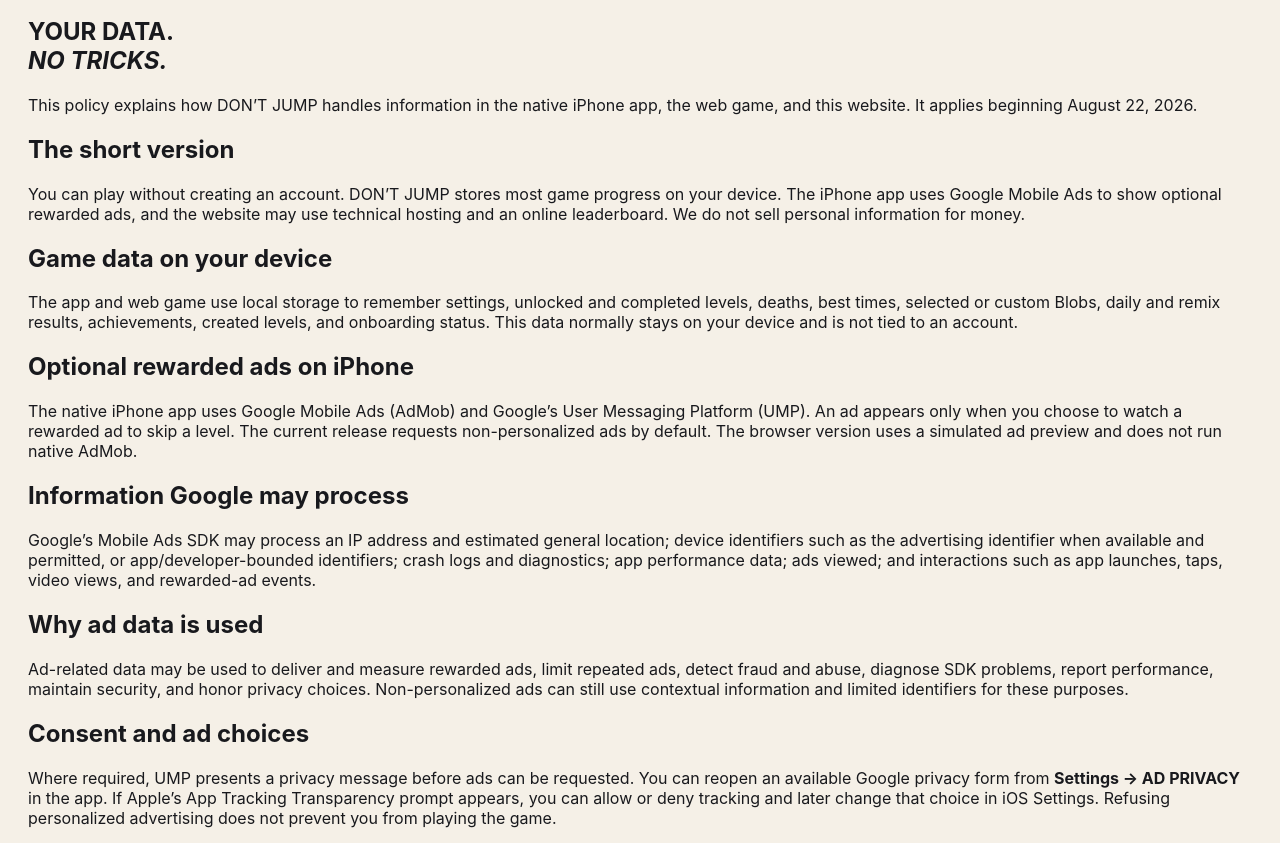
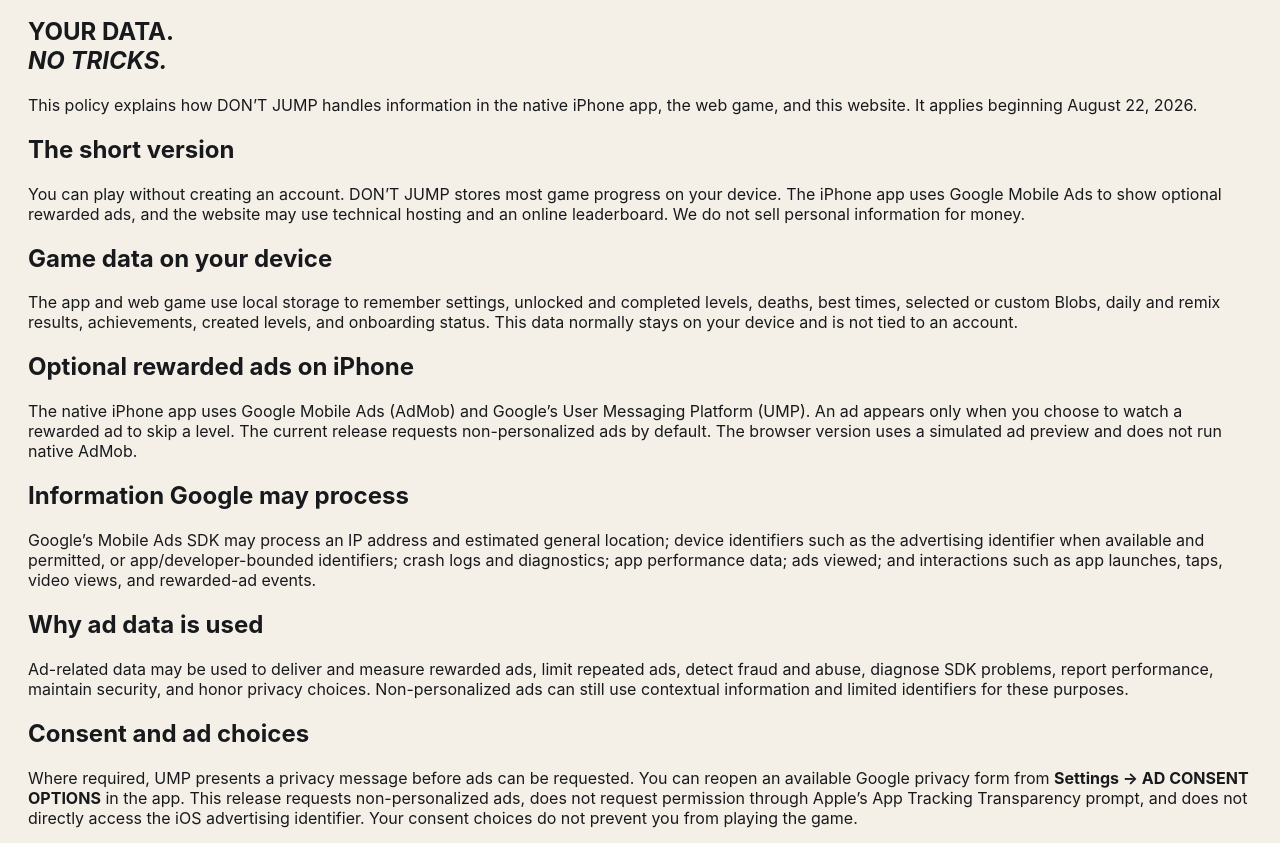
Before and after one commit to Eric3uy51752i6/dont-jump, a website: page privacy.html in a window 1280 px wide. Shown: the part 109-952 px from the top of the page. Drawn offline with Linux system fonts and the light colour scheme.

Commit message:
Align privacy policy with no-ATT iOS release

```diff
--- a/privacy.html
+++ b/privacy.html
@@ -48,7 +48,7 @@
       </section>
       <section class="info-block">
         <h2>Consent and ad choices</h2>
-        <p>Where required, UMP presents a privacy message before ads can be requested. You can reopen an available Google privacy form from <strong>Settings → AD PRIVACY</strong> in the app. If Apple’s App Tracking Transparency prompt appears, you can allow or deny tracking and later change that choice in iOS Settings. Refusing personalized advertising does not prevent you from playing the game.</p>
+        <p>Where required, UMP presents a privacy message before ads can be requested. You can reopen an available Google privacy form from <strong>Settings → AD CONSENT OPTIONS</strong> in the app. This release requests non-personalized ads, does not request permission through Apple’s App Tracking Transparency prompt, and does not directly access the iOS advertising identifier. Your consent choices do not prevent you from playing the game.</p>
       </section>
       <section class="info-block">
         <h2>Online leaderboard</h2>
```
